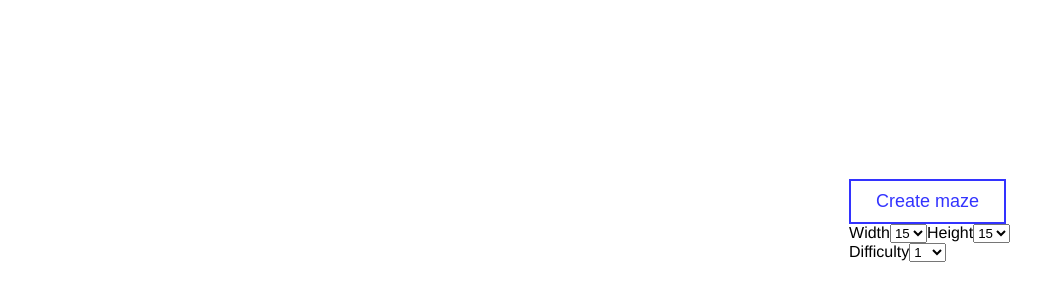
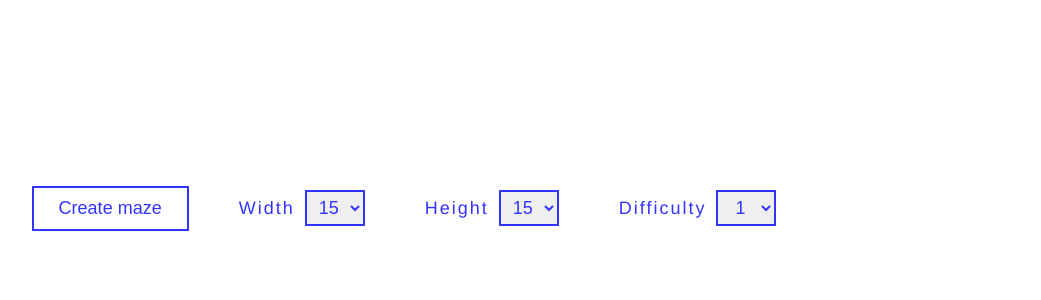
Before and after one commit to TadasKundelis/pony_chalenge, a React app: page / in a window 1280 px wide. Shown: the part 192-492 px from the top of the page, without its empty margins (216-1257 px from the left). Built offline with nearby package versions, Linux system fonts and the light colour scheme.

Commit message:
replaced value with variable

```diff
--- a/src/styles/options.scss
+++ b/src/styles/options.scss
@@ -1,9 +1,13 @@
 @import './variables';
 
-.options-container {
+.options {
     position: absolute;
     opacity: 0;
     transition: 2s opacity;
+
+    button {
+        margin-top: 0;
+    }
 
     .label-container {
         margin-left: 30px;
@@ -24,7 +28,7 @@
         width: 60px;
         text-align: center;
         font-size: 18px;
-        border: $endPointColor solid 1px;
+        border: $endPointColor solid $wallThickness;
         color: $endPointColor;
     }
 }
```
